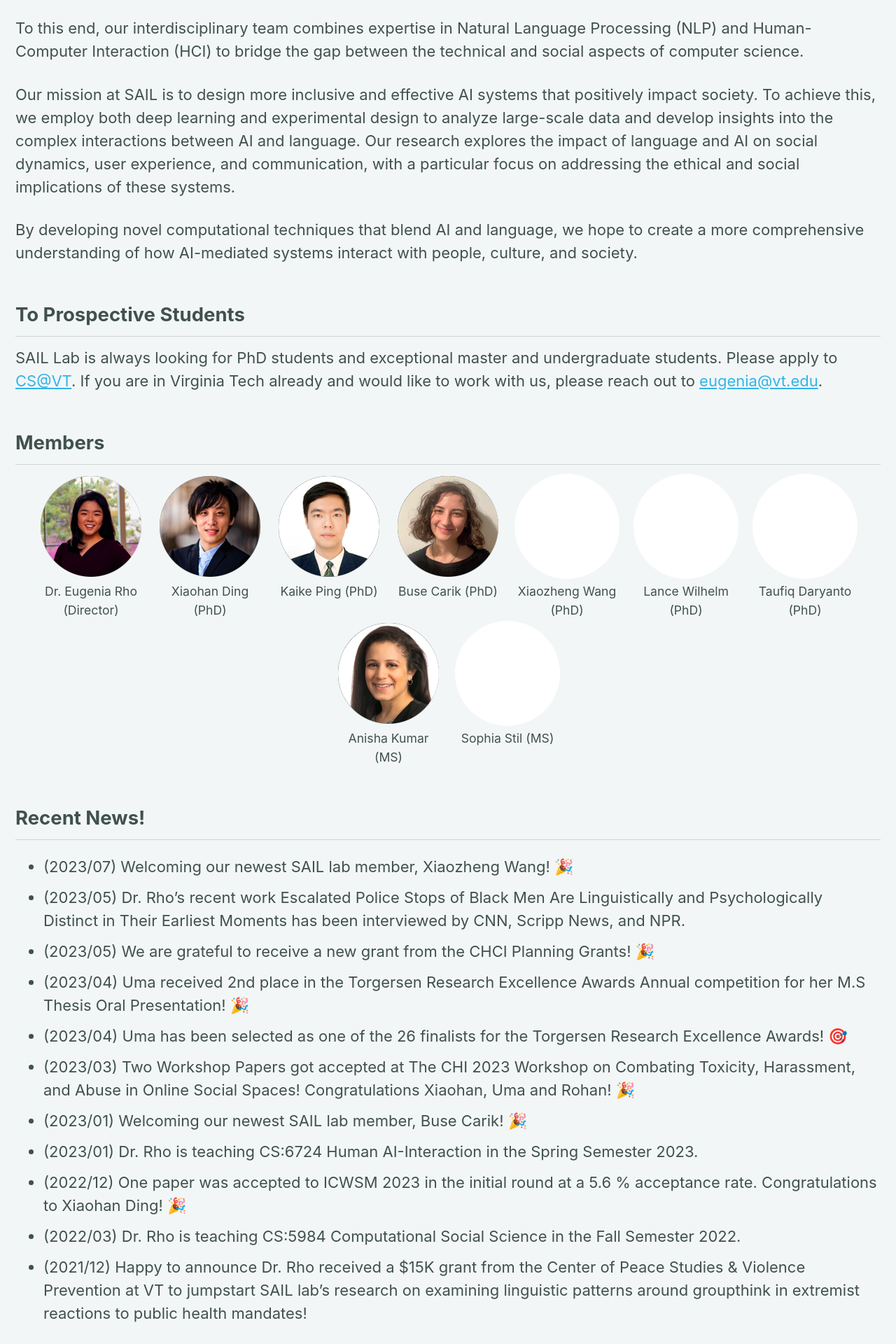
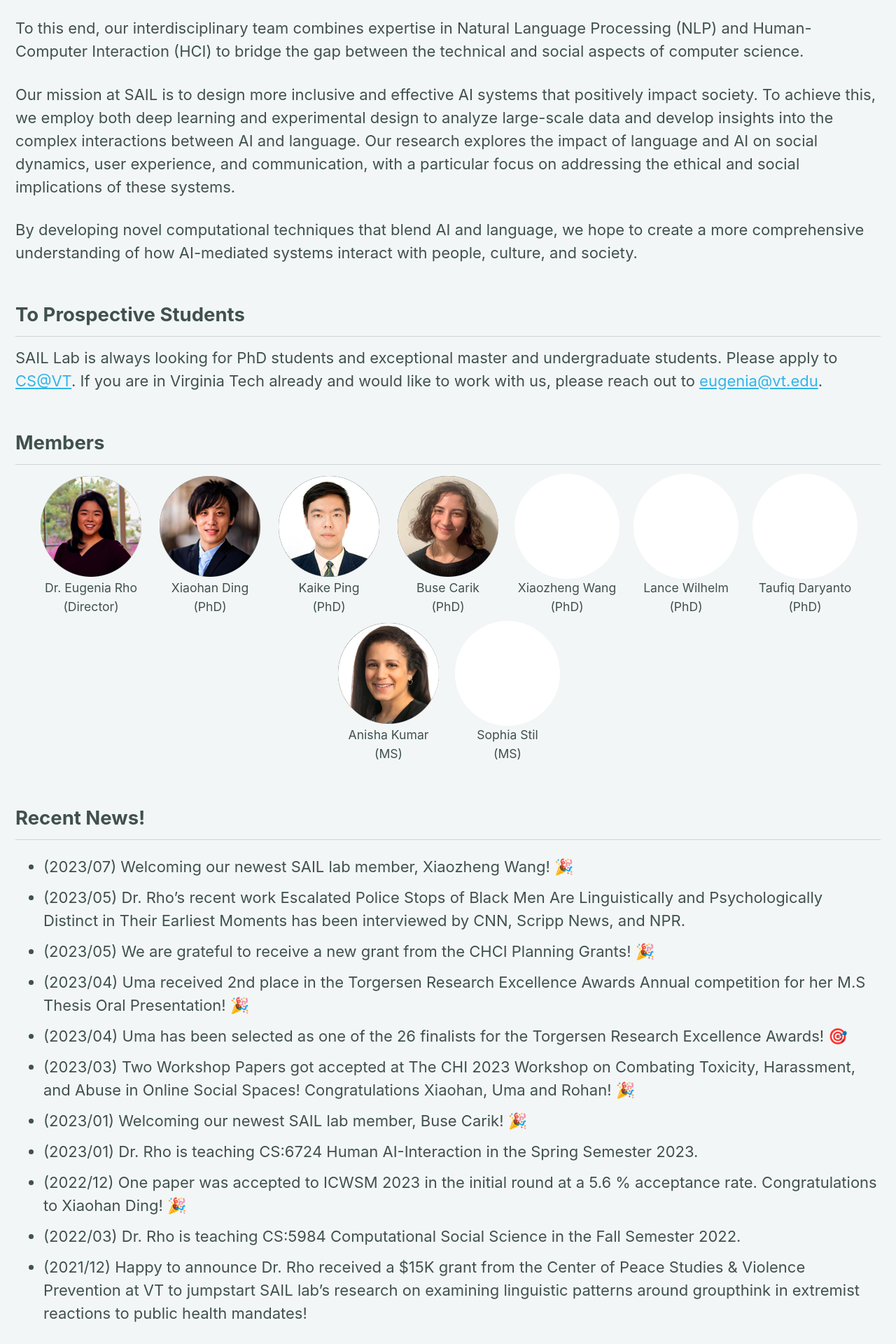
Before and after one commit to SAIL-Virginia-Tech-CS/sail-virginia-tech-cs.github.io, a Jekyll site: the page built from _pages/sail.md, in a window 1280 px wide. Shown: the part 679-2599 px from the top of the page at 70% size. Built offline with Jekyll 4.4.1, drawn with Linux system fonts in a browser that asks for light colours; cached includes are drawn as plain includes.

Commit message:
cleaned up team photo styling

```diff
--- a/_includes/team
+++ b/_includes/team
@@ -6,7 +6,10 @@
         {% else %}
         <img src="{{ mbr.image | relative_url }}" alt="{{ mbr.name }}"/>
         {% endif %}
-        <p>{{ mbr.name }} ({{ mbr.title }})</p>
+        <div class='team-photos-title'>
+            <p>{{ mbr.name }}</p>
+            <p>({{ mbr.title }})</p>
+        </div>
     </div>
     {% endfor %}
 </div>
--- a/assets/css/main.scss
+++ b/assets/css/main.scss
@@ -83,22 +83,19 @@
     font-size: 0.8em;
     margin: 0 10px;
 
+    p {
+      text-align: center;
+      margin: 0;
+    }
+
     img {
       border-radius: 50%;
       object-fit: cover;
     }
 
-    p {
-      margin-top: 5px;
-    }
-}
-
-.team-photos p {
-  text-align: center;
-}
-
-.team-photos a img:hover {
-    box-shadow: none !important;
+    a img:hover {
+      box-shadow: none !important;
+  }
 }
 
 //-----------------------------
```
